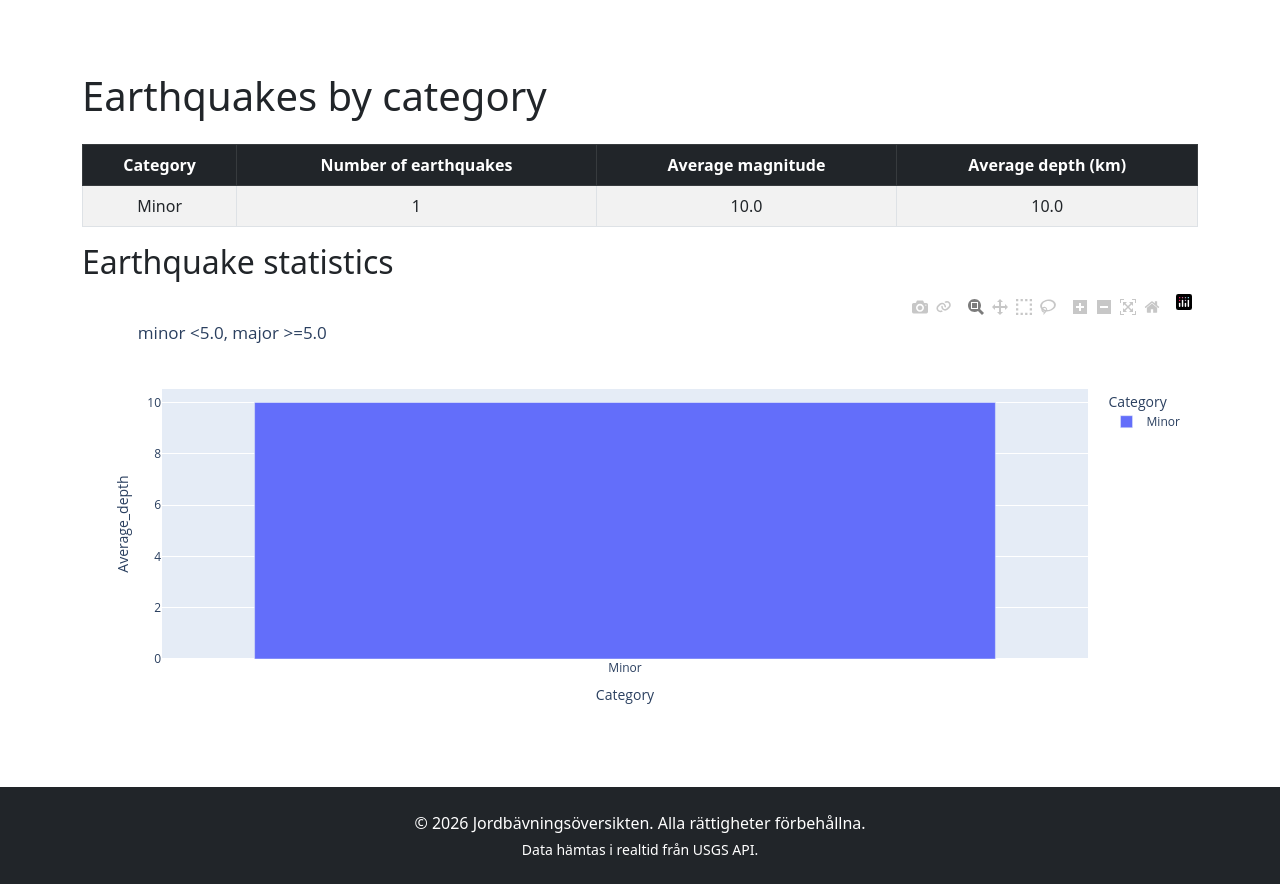
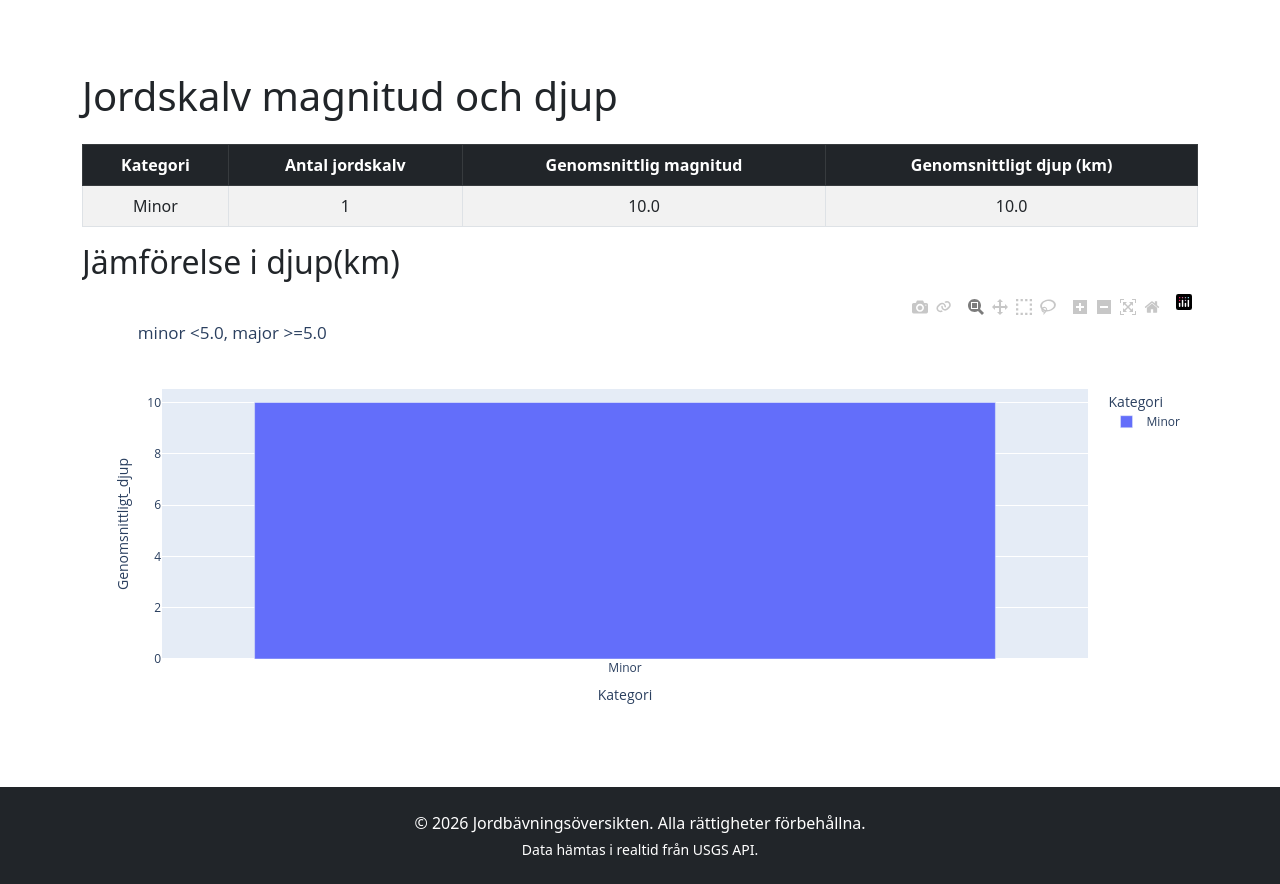
Before and after one commit to EliFromTheNorth/P2-Gruppuppgift, a Flask app: page /magnitude in a window 1280 px wide. Shown: the part 56-940 px from the top of the page. Run offline with Flask 3, Linux system fonts and the light colour scheme; a database or web service that is not in the repository returns one stand-in record (values such as "Sample title"); data that the repository does not hold is empty.

Commit message:
översättning
översättning av en del variabler ocg de som visas på sidan

```diff
--- a/Templates/magnitudes.html
+++ b/Templates/magnitudes.html
@@ -3,33 +3,33 @@
 
 {% block content %}
 
-<h1 class="mb-4">Earthquakes by category</h1>
+<h1 class="mb-4">Jordskalv magnitud och djup</h1>
 
 <div class="table-responsive">
     <table class="table table-striped table-bordered table-hover">
 
         <thead class="table-dark">
             <tr>
-                <th>Category</th>
-                <th>Number of earthquakes</th>
-                <th>Average magnitude</th>
-                <th>Average depth (km)</th>
+                <th>Kategori</th>
+                <th>Antal jordskalv</th>
+                <th>Genomsnittlig magnitud</th>
+                <th>Genomsnittligt djup (km)</th>
             </tr>
         </thead>
 
         <tbody>
             {% for row in table %}
             <tr>
-                <td>{{ row.Category }}</td>
-                <td>{{ row.Count }}</td>
-                <td>{{ row.Average_magnitude }}</td>
-                <td>{{ row.Average_depth }}</td>
+                <td>{{ row.Kategori }}</td>
+                <td>{{ row.Antal }}</td>
+                <td>{{ row.Genomsnittlig_magnitud }}</td>
+                <td>{{ row.Genomsnittligt_djup }}</td>
             </tr>
             {% endfor %}
         </tbody>
 
     </table>
-    <h2>Earthquake statistics</h2>
+    <h2>Jämförelse i djup(km)</h2>
 
 {{ graph | safe }}
 </div>
--- a/app.py
+++ b/app.py
@@ -34,9 +34,9 @@ def magnitude():
     # simpelt plotly-diagram som visar medeldjupet för skalven
     fig = px.bar(
         grouped_df,
-        x="Category",
-        y="Average_depth",
-        color="Category",
+        x="Kategori",
+        y="Genomsnittligt_djup",
+        color="Kategori",
         title="minor <5.0, major >=5.0",
     )
 
--- a/processing.py
+++ b/processing.py
@@ -1,4 +1,3 @@
-
 import pandas as pd
 
 
@@ -7,36 +6,36 @@ def process_earthquakes(stats):
     earthquake_list = []
     # loopar igenom varje jordskalv i stats och hämtar magnitud och djup
     for earthquake in stats["features"]:
-        magnitude = earthquake["properties"]["mag"]
-        depth = earthquake["geometry"]["coordinates"][2]
+        magnitud = earthquake["properties"]["mag"]
+        djup = earthquake["geometry"]["coordinates"][2]
         # lägger till magnitud och djup i en lista med dictionaries
         earthquake_list.append({
-            "Magnitude": magnitude,
-            "Depth": depth
+            "magnitud": magnitud,
+            "djup": djup
         })
 
     df = pd.DataFrame(earthquake_list)
 
     # avrunda magnitud och djup till två decimaler
-    df["Rounded magnitude"] = df["Magnitude"].round(2)
-    df["Rounded depth"] = df["Depth"].round(2)
+    df["Rounded magnitude"] = df["magnitud"].round(2)
+    df["Rounded depth"] = df["djup"].round(2)
 
 
 # kategorisera jordskalven baserat på magnitud till major eller minor med hjälp av lambda-funktion
-    df["Category"] = df["Magnitude"].apply(
+    df["Kategori"] = df["magnitud"].apply(
         lambda x: "Major" if x >= 5.0 else "Minor"
     )
 
 # skapar en ny DataFrame,beräknar average magnitud och djup
 #samt räknar magnitud för major och minor
     grouped_df = (
-        df.groupby("Category").agg(Count=("Magnitude", "count"),
-        Average_magnitude=("Magnitude", "mean"),
-        Average_depth=("Depth", "mean"))
+        df.groupby("Kategori").agg(Antal=("magnitud", "count"),
+        Genomsnittlig_magnitud=("magnitud", "mean"),
+        Genomsnittligt_djup=("djup", "mean"))
         .reset_index()
     )
     # avrundar medelvärdena till två decimaler
-    grouped_df["Average_magnitude"] = grouped_df["Average_magnitude"].round(2)
-    grouped_df["Average_depth"] = grouped_df["Average_depth"].round(2)
+    grouped_df["Genomsnittlig_magnitud"] = grouped_df["Genomsnittlig_magnitud"].round(2)
+    grouped_df["Genomsnittligt_djup"] = grouped_df["Genomsnittligt_djup"].round(2)
 
     return grouped_df
```
